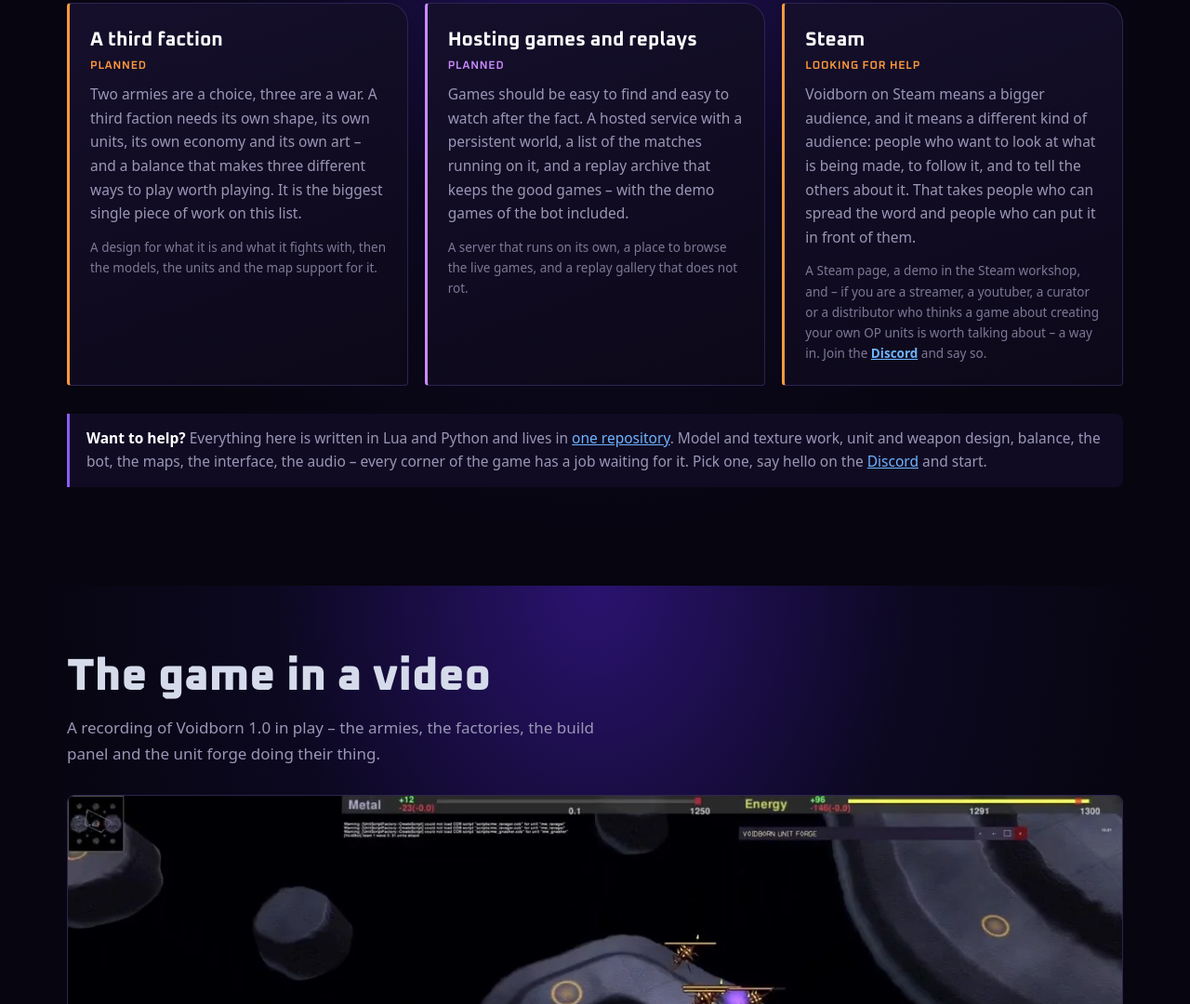
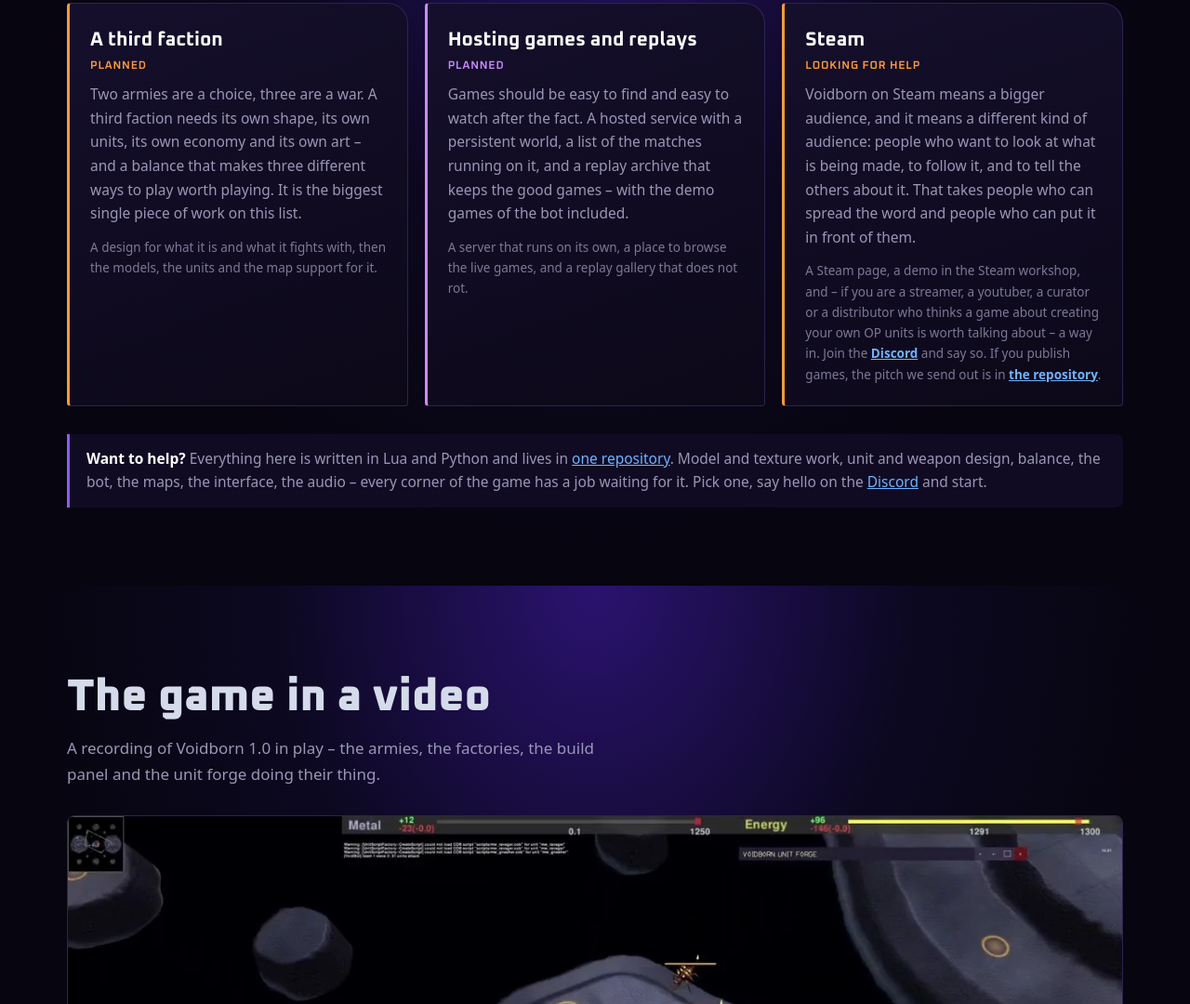
Before and after one commit to bitopsy/voidborn, a plain HTML site: page vb/roadmap.html in a window 1280 px wide. Shown: the part 970-2050 px from the top of the page at 93% size. Drawn offline with Linux system fonts and the light colour scheme.

Commit message:
Add the publisher & distributor pitch template
docs/publisher-email.md: the mail we send to publishers, platform curators and
distributors, with the subject line, the body and the notes for the sender.

It leads with the hook (the players write the units), then says what the game
is, why it is worth a publisher's attention - it is free and open source with
no monetisation inside it, the engine is not a risk because it is the Spring
engine Beyond All Reason runs on, there is a visible roadmap, and it fits an
audience that already exists - and is honest about where the game stands
today: playable and verified, balance a first pass, the look and feel not yet
polished. Publishers check that anyway; saying it up front is what gets the
second reply.

It links only to things that are already public: the website, the video, the
repository and the Discord. No attachment, no sign-up. The roadmap page now
points at it from the Steam card.

```diff
--- a/vb/roadmap.html
+++ b/vb/roadmap.html
@@ -84,7 +84,8 @@ is being made, to follow it, and to tell the others about it. That takes people
 can put it in front of them.</p>
 <p class="when">A Steam page, a demo in the Steam workshop, and &ndash; if you are a streamer, a youtuber, a curator or a
 distributor who thinks a game about creating your own OP units is worth talking about &ndash; a way in.
-Join the <a href="https://discord.com/channels/1481771055063502925/">Discord</a> and say so.</p>
+Join the <a href="https://discord.com/channels/1481771055063502925/">Discord</a> and say so. If you publish games, the
+pitch we send out is in <a href="https://github.com/bitopsy/voidborn/blob/master/docs/publisher-email.md">the repository</a>.</p>
 </div>
 
 </div>
```
Also changed, not shown: 1 other file.
